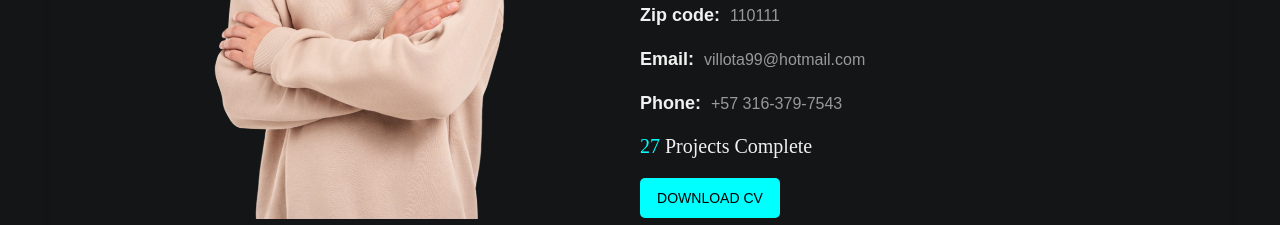
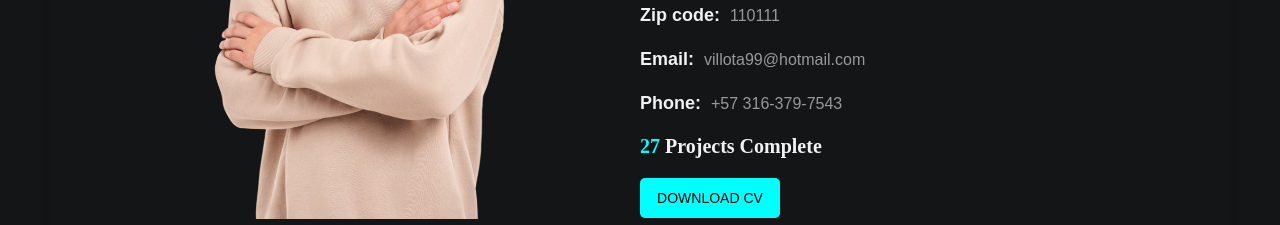
Before and after one commit to juanchovg1/mi-portafolio-frontend, a React (Vite) app: page / in a window 1280 px wide. Shown: the part 1020-1245 px from the top of the page. Built offline with nearby package versions, Linux system fonts and the light colour scheme.

Commit message:
Update AboutMe component: bold project count text for better emphasis

```diff
--- a/src/components/AboutMe.jsx
+++ b/src/components/AboutMe.jsx
@@ -52,7 +52,7 @@ const AboutMe = () => {
                         <span className="about-me-info">+57 316-379-7543</span>
                     </p>
                     <p className="about-me-projects">
-                        <span style={{ fontFamily: 'Poppins', fontWeight: 400, fontSize: '20px', color: '#f1f1f1' }}>
+                        <span style={{ fontFamily: 'Poppins', fontWeight: 700, fontSize: '20px', color: '#f1f1f1' }}>
                             <span style={{ color: '#00FFFF' }}>{projectCount}</span> Projects Complete
                         </span>
                     </p>
```
